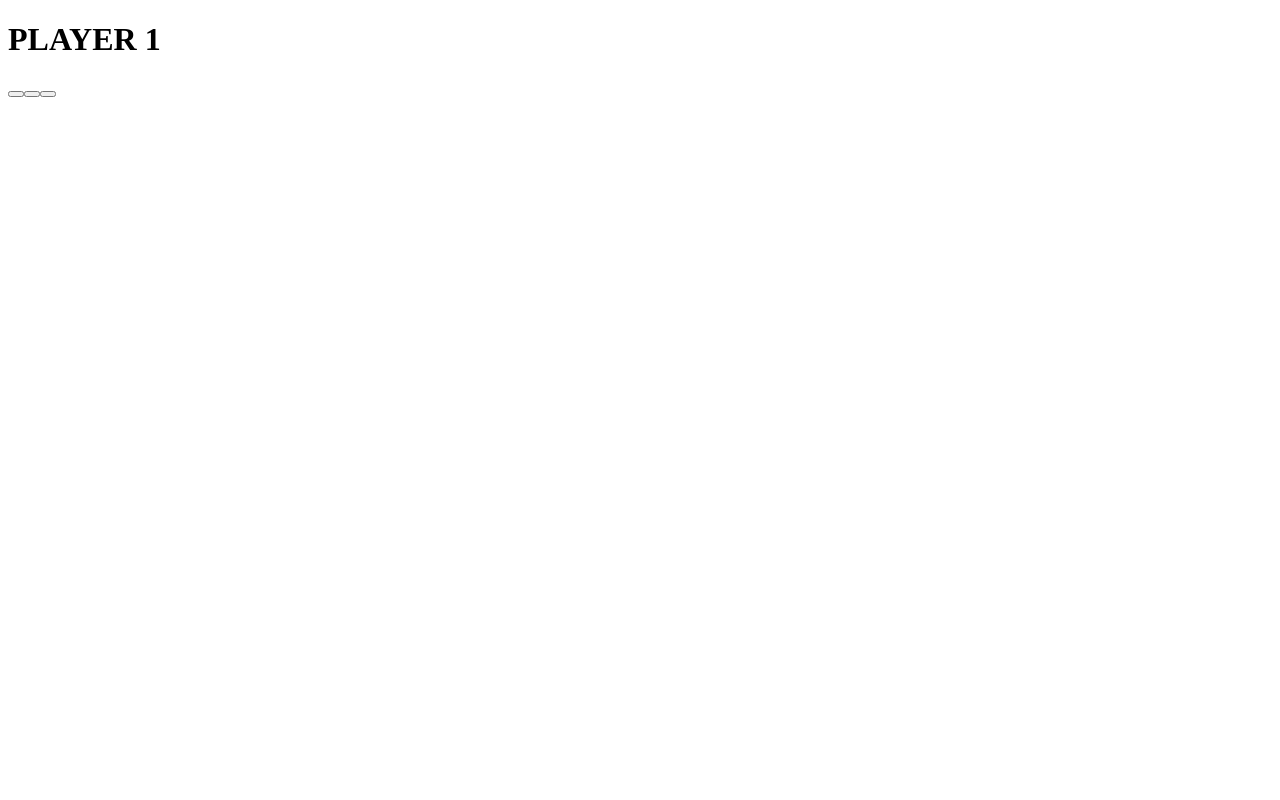
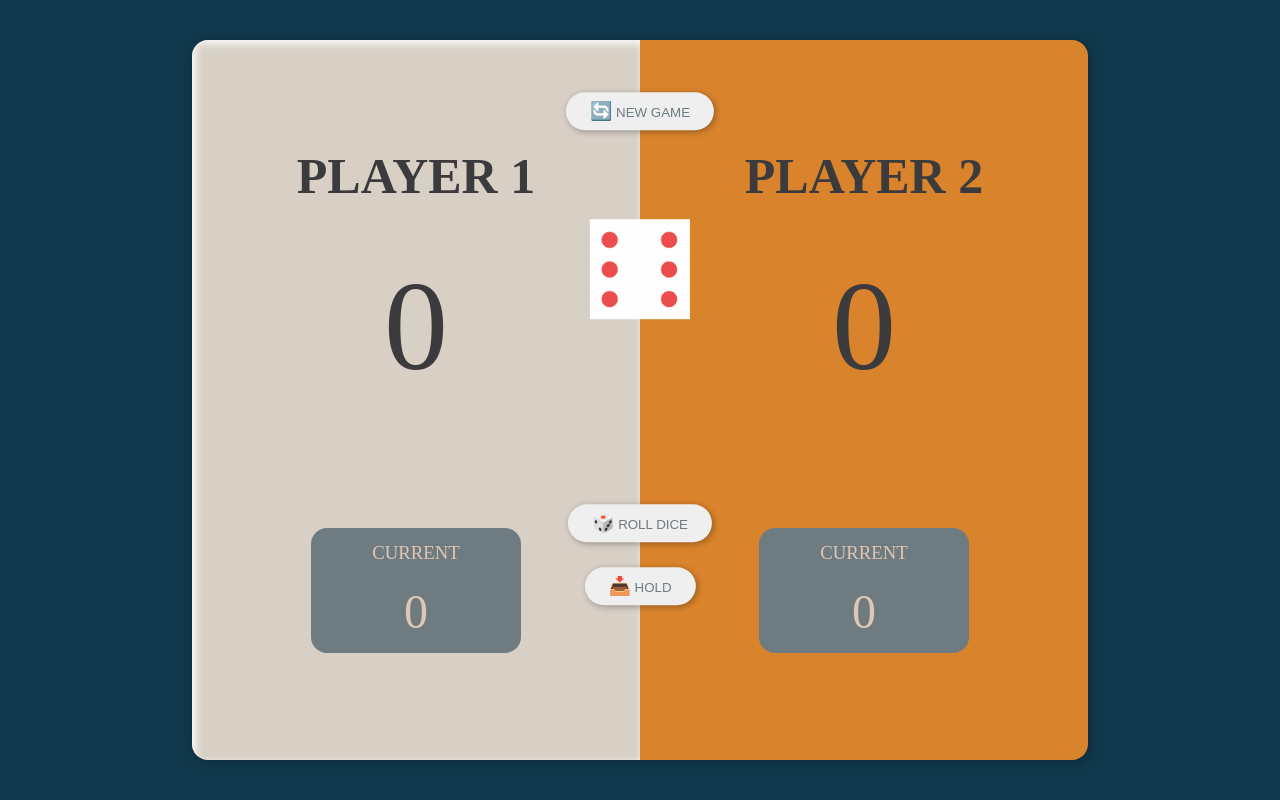
Before and after one commit to yeona23/Dice-game, a website: page index.html in a window 1280 px wide. Drawn offline with Linux system fonts and the light colour scheme.

Commit message:
스타일적용
다이스 게임의 스타일적용

```diff
--- /dev/null
+++ b/common.css
@@ -0,0 +1,47 @@
+* {
+  margin: 0;
+  padding: 0;
+  /* border: 1px solid rgba(127, 23, 23, 0.164); */
+  box-sizing: border-box;
+}
+
+body {
+  font-size: 25px;
+  color: #3b3b3d;
+  /* font-family: 'Nanum Gothic', sans-serif; */
+  font-family: "Cafe24Simplehae";
+}
+
+ul,
+ol,
+li {
+  list-style-type: none;
+}
+
+img,
+fieldset {
+  border: none;
+  vertical-align: middle;
+}
+
+hr {
+  clear: both;
+  border: none;
+}
+
+a {
+  color: inherit;
+  text-decoration: none;
+}
+
+table {
+  border-collapse: collapse;
+}
+
+input,
+textarea {
+  color: inherit;
+  font-size: inherit;
+  font-family: inherit;
+  vertical-align: middle;
+}
--- a/index.html
+++ b/index.html
@@ -4,15 +4,44 @@
     <meta charset="UTF-8" />
     <meta name="viewport" content="width=device-width, initial-scale=1.0" />
     <title>Dice-game</title>
+    <link rel="stylesheet" href="./common.css" />
+    <link rel="stylesheet" href="./style.css" />
   </head>
   <body>
     <div id="wrap">
       <main>
-        <div class="box-player__1">
+        <div class="box-player box-player_1">
           <h1>PLAYER 1</h1>
+          <p class="text-total-score text-total-score_1">0</p>
+          <div class="box-current-score">
+            <p>CURRENT</p>
+            <p class="text-current-score text-current-score_1">0</p>
+          </div>
         </div>
-        <button class="btn-"></button><button></button><button></button>
+        <div class="box-player box-player_2">
+          <h1>PLAYER 2</h1>
+          <p class="text-total-score text-total-score_2">0</p>
+          <div class="box-current-score">
+            <p>CURRENT</p>
+            <p class="text-current-score text-current-score_2">0</p>
+          </div>
+        </div>
+        <div class="container-btn">
+          <button class="btn-newgame">
+            <span class="image__btn">🔄</span> NEW GAME
+          </button>
+          <div class="box-image__dice">
+            <img src="./image/dice06.png" alt="dice06" />
+          </div>
+          <button class="btn-rolldice">
+            <span class="image__btn">🎲</span> ROLL DICE
+          </button>
+          <button class="btn-hold">
+            <span class="image__btn">📥</span> HOLD
+          </button>
+        </div>
       </main>
+      <script src="./script.js"></script>
     </div>
   </body>
 </html>
--- /dev/null
+++ b/style.css
@@ -0,0 +1,92 @@
+#wrap {
+  background: #10394d;
+  width: 100%;
+  height: 100vh;
+  display: flex;
+  justify-content: center;
+  align-items: center;
+}
+
+main {
+  width: 70vw;
+  height: 90vh;
+  display: flex;
+  position: relative;
+  box-shadow: 0.125rem 0.125rem 0.5em #00000050;
+  border-radius: 1rem;
+  overflow: hidden;
+}
+
+.box-player {
+  width: 50%;
+  height: 100%;
+  display: flex;
+  flex-direction: column;
+  align-items: center;
+  justify-content: center;
+}
+
+.box-player_1 {
+  background: #d8d0c5;
+  box-shadow: 3px 3px 10px #ffffff inset;
+}
+
+.box-player_2 {
+  background: #d9832c;
+}
+
+.text-total-score {
+  font-size: 8rem;
+  margin: 3rem 0 8rem;
+  /* color: #6e7b80; */
+}
+
+.box-current-score {
+  background: #6e7b80;
+  border-radius: 1rem;
+  width: 210px;
+  height: 125px;
+  display: flex;
+  flex-direction: column;
+  justify-content: center;
+  align-items: center;
+  color: #e0c7b3;
+  font-size: 0.75em;
+  gap: 1.25rem;
+}
+
+.text-current-score {
+  font-size: 3rem;
+}
+
+.container-btn {
+  position: absolute;
+  left: 50%;
+  top: 50%;
+  transform: translate(-50%, -60%);
+  display: flex;
+  flex-direction: column;
+  align-items: center;
+  justify-content: center;
+  gap: 25px;
+}
+
+.box-image__dice {
+  margin: 4rem 0 10rem 0;
+}
+
+.box-image__dice img {
+  width: 100px;
+}
+
+.image__btn {
+  font-size: 1.125rem;
+}
+
+button {
+  box-shadow: 0.1rem 0.1rem 0.5em #00000050;
+  padding: 0.5rem 1.5rem;
+  border: none;
+  border-radius: 3rem;
+  color: #6e7b80;
+}
```
Also changed, not shown: image/dice01.png (added), image/dice02.png (added), image/dice03.png (added), image/dice04.png (added), image/dice05.png (added), image/dice06.png (added), 1 other file.
